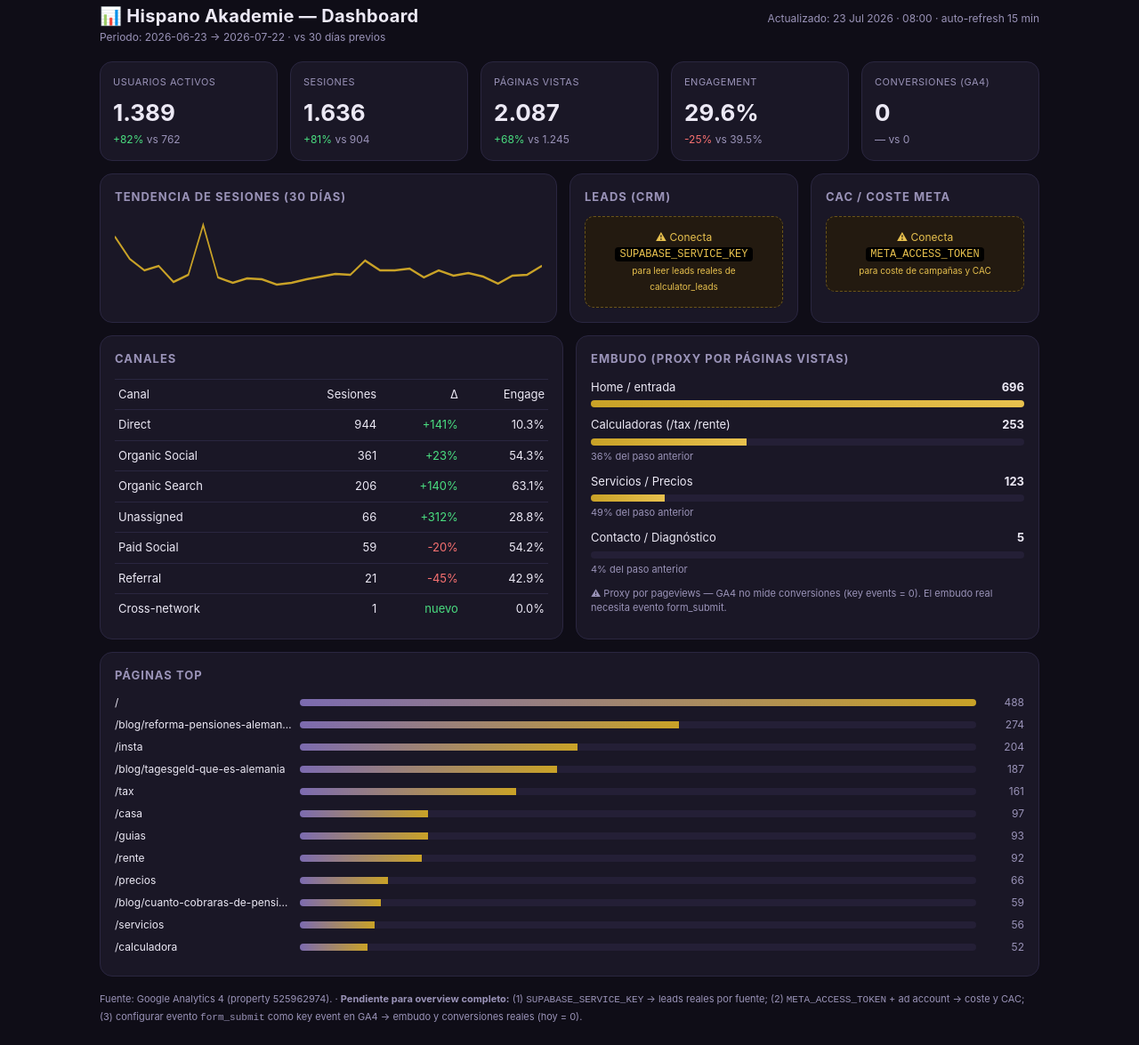
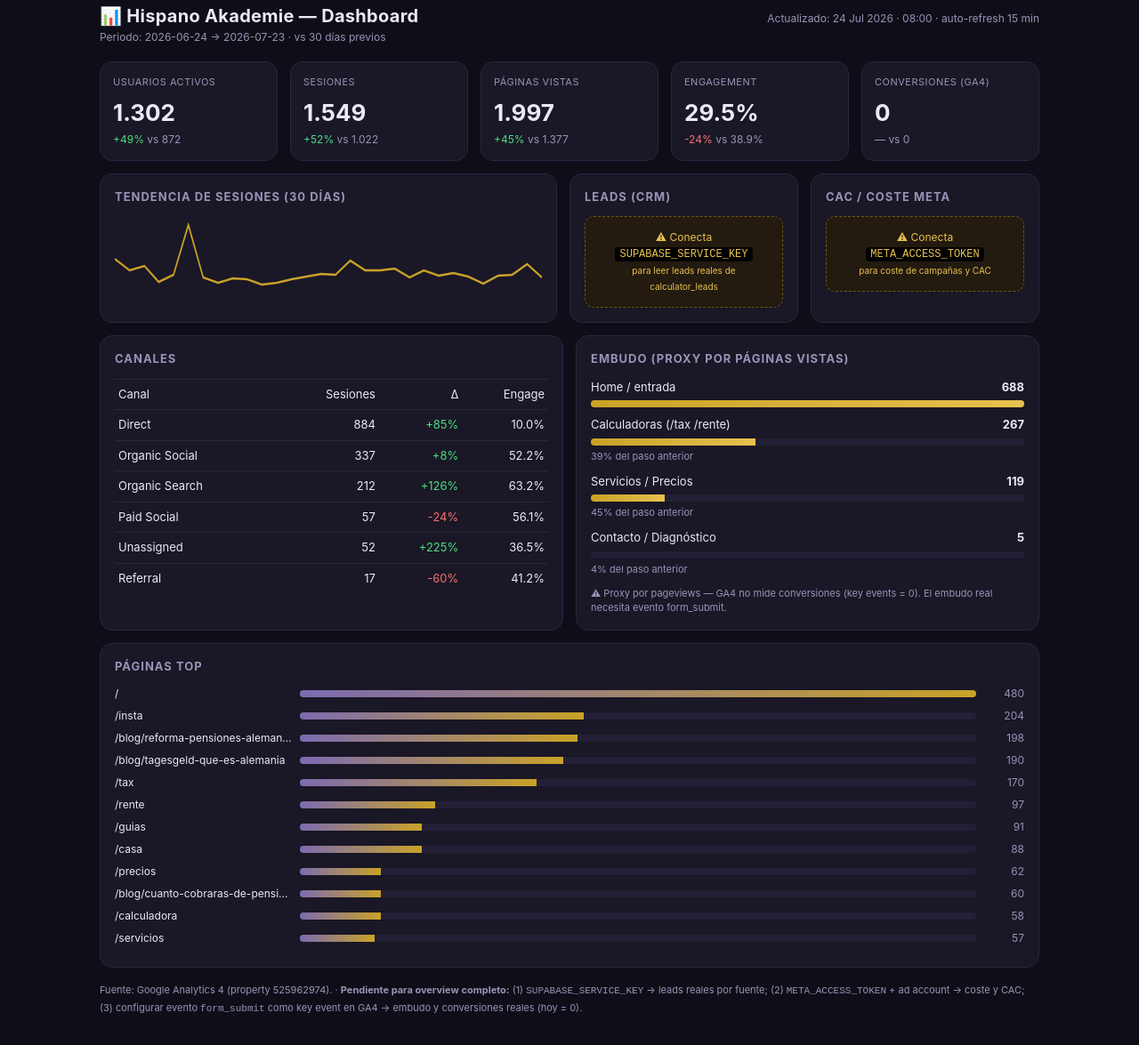
Before and after one commit to putersol/ha-mc-x7k2q8, a plain HTML site: page index.html in a window 1280 px wide. Shown: the part 19-1194 px from the top of the page at 89% size. Drawn offline with Linux system fonts and the light colour scheme.

Commit message:
update 2026-07-24

```diff
--- a/index.html
+++ b/index.html
@@ -34,72 +34,71 @@ td{padding:7px 4px;border-top:1px solid var(--line)} .r{text-align:right}
 @media(max-width:880px){.g5,.g3,.g2{grid-template-columns:1fr 1fr}}
 </style></head><body>
 <div class="head">
-  <div><h1>📊 Hispano Akademie — Dashboard</h1><div class="sub">Periodo: 2026-06-23 → 2026-07-22 · vs 30 días previos</div></div>
-  <div class="sub">Actualizado: 23 Jul 2026 · 08:00 · auto-refresh 15 min</div>
+  <div><h1>📊 Hispano Akademie — Dashboard</h1><div class="sub">Periodo: 2026-06-24 → 2026-07-23 · vs 30 días previos</div></div>
+  <div class="sub">Actualizado: 24 Jul 2026 · 08:00 · auto-refresh 15 min</div>
 </div>
 
 <div class="grid g5" style="margin-bottom:14px"><div class="kpi"><div class="kpi-label">Usuarios activos</div>
-      <div class="kpi-val">1.389</div>
-      <div class="kpi-delta"><span class="d-up">+82%</span> <span class="kpi-prev">vs 762</span></div></div><div class="kpi"><div class="kpi-label">Sesiones</div>
-      <div class="kpi-val">1.636</div>
-      <div class="kpi-delta"><span class="d-up">+81%</span> <span class="kpi-prev">vs 904</span></div></div><div class="kpi"><div class="kpi-label">Páginas vistas</div>
-      <div class="kpi-val">2.087</div>
-      <div class="kpi-delta"><span class="d-up">+68%</span> <span class="kpi-prev">vs 1.245</span></div></div><div class="kpi"><div class="kpi-label">Engagement</div>
-      <div class="kpi-val">29.6%</div>
-      <div class="kpi-delta"><span class="d-down">-25%</span> <span class="kpi-prev">vs 39.5%</span></div></div><div class="kpi"><div class="kpi-label">Conversiones (GA4)</div>
+      <div class="kpi-val">1.302</div>
+      <div class="kpi-delta"><span class="d-up">+49%</span> <span class="kpi-prev">vs 872</span></div></div><div class="kpi"><div class="kpi-label">Sesiones</div>
+      <div class="kpi-val">1.549</div>
+      <div class="kpi-delta"><span class="d-up">+52%</span> <span class="kpi-prev">vs 1.022</span></div></div><div class="kpi"><div class="kpi-label">Páginas vistas</div>
+      <div class="kpi-val">1.997</div>
+      <div class="kpi-delta"><span class="d-up">+45%</span> <span class="kpi-prev">vs 1.377</span></div></div><div class="kpi"><div class="kpi-label">Engagement</div>
+      <div class="kpi-val">29.5%</div>
+      <div class="kpi-delta"><span class="d-down">-24%</span> <span class="kpi-prev">vs 38.9%</span></div></div><div class="kpi"><div class="kpi-label">Conversiones (GA4)</div>
       <div class="kpi-val">0</div>
       <div class="kpi-delta"><span class="d-flat">—</span> <span class="kpi-prev">vs 0</span></div></div></div>
 
 <div class="grid g3" style="margin-bottom:14px">
   <div class="card"><h2>Tendencia de sesiones (30 días)</h2>
-    <svg viewBox="0 0 720 90" width="100%" height="90" preserveAspectRatio="none"><polyline points="0,23 25,48 50,61 74,56 99,74 124,66 149,10 174,69 199,75 223,70 248,71 273,77 298,75 323,71 348,68 372,65 397,66 422,50 447,61 472,61 497,59 521,69 546,61 571,67 596,64 621,68 646,76 670,67 695,66 720,56" fill="none" stroke="#c9a227" stroke-width="2.5"/></svg></div>
+    <svg viewBox="0 0 720 90" width="100%" height="90" preserveAspectRatio="none"><polyline points="0,48 25,61 50,56 74,74 99,66 124,10 149,69 174,75 199,70 223,71 248,77 273,75 298,71 323,68 348,65 372,66 397,50 422,61 447,61 472,59 497,69 521,61 546,67 571,64 596,68 621,76 646,67 670,66 695,54 720,69" fill="none" stroke="#c9a227" stroke-width="2.5"/></svg></div>
   <div class="card"><h2>Leads (CRM)</h2><div class="pending">⚠ Conecta <code>SUPABASE_SERVICE_KEY</code><br><small>para leer leads reales de calculator_leads</small></div></div>
   <div class="card"><h2>CAC / Coste Meta</h2><div class="pending">⚠ Conecta <code>META_ACCESS_TOKEN</code><br><small>para coste de campañas y CAC</small></div></div>
 </div>
 
 <div class="grid g2" style="margin-bottom:14px">
   <div class="card"><h2>Canales</h2>
-    <table><tr><td>Canal</td><td class="r">Sesiones</td><td class="r">Δ</td><td class="r">Engage</td></tr><tr><td>Direct</td><td class="r">944</td>
-      <td class="r"><span class="d-up">+141%</span></td><td class="r">10.3%</td></tr><tr><td>Organic Social</td><td class="r">361</td>
-      <td class="r"><span class="d-up">+23%</span></td><td class="r">54.3%</td></tr><tr><td>Organic Search</td><td class="r">206</td>
-      <td class="r"><span class="d-up">+140%</span></td><td class="r">63.1%</td></tr><tr><td>Unassigned</td><td class="r">66</td>
-      <td class="r"><span class="d-up">+312%</span></td><td class="r">28.8%</td></tr><tr><td>Paid Social</td><td class="r">59</td>
-      <td class="r"><span class="d-down">-20%</span></td><td class="r">54.2%</td></tr><tr><td>Referral</td><td class="r">21</td>
-      <td class="r"><span class="d-down">-45%</span></td><td class="r">42.9%</td></tr><tr><td>Cross-network</td><td class="r">1</td>
-      <td class="r"><span class="d-up">nuevo</span></td><td class="r">0.0%</td></tr></table></div>
-  <div class="card"><h2>Embudo (proxy por páginas vistas)</h2><div class="funnel-step"><div class="funnel-top"><span>Home / entrada</span><b>696</b></div>
-      <div class="bar-track"><span class="bar-fill f" style="width:100%"></span></div></div><div class="funnel-step"><div class="funnel-top"><span>Calculadoras (/tax /rente)</span><b>253</b></div>
-      <div class="bar-track"><span class="bar-fill f" style="width:36%"></span></div><span class="funnel-rate">36% del paso anterior</span></div><div class="funnel-step"><div class="funnel-top"><span>Servicios / Precios</span><b>123</b></div>
-      <div class="bar-track"><span class="bar-fill f" style="width:17%"></span></div><span class="funnel-rate">49% del paso anterior</span></div><div class="funnel-step"><div class="funnel-top"><span>Contacto / Diagnóstico</span><b>5</b></div>
+    <table><tr><td>Canal</td><td class="r">Sesiones</td><td class="r">Δ</td><td class="r">Engage</td></tr><tr><td>Direct</td><td class="r">884</td>
+      <td class="r"><span class="d-up">+85%</span></td><td class="r">10.0%</td></tr><tr><td>Organic Social</td><td class="r">337</td>
+      <td class="r"><span class="d-up">+8%</span></td><td class="r">52.2%</td></tr><tr><td>Organic Search</td><td class="r">212</td>
+      <td class="r"><span class="d-up">+126%</span></td><td class="r">63.2%</td></tr><tr><td>Paid Social</td><td class="r">57</td>
+      <td class="r"><span class="d-down">-24%</span></td><td class="r">56.1%</td></tr><tr><td>Unassigned</td><td class="r">52</td>
+      <td class="r"><span class="d-up">+225%</span></td><td class="r">36.5%</td></tr><tr><td>Referral</td><td class="r">17</td>
+      <td class="r"><span class="d-down">-60%</span></td><td class="r">41.2%</td></tr></table></div>
+  <div class="card"><h2>Embudo (proxy por páginas vistas)</h2><div class="funnel-step"><div class="funnel-top"><span>Home / entrada</span><b>688</b></div>
+      <div class="bar-track"><span class="bar-fill f" style="width:100%"></span></div></div><div class="funnel-step"><div class="funnel-top"><span>Calculadoras (/tax /rente)</span><b>267</b></div>
+      <div class="bar-track"><span class="bar-fill f" style="width:38%"></span></div><span class="funnel-rate">39% del paso anterior</span></div><div class="funnel-step"><div class="funnel-top"><span>Servicios / Precios</span><b>119</b></div>
+      <div class="bar-track"><span class="bar-fill f" style="width:17%"></span></div><span class="funnel-rate">45% del paso anterior</span></div><div class="funnel-step"><div class="funnel-top"><span>Contacto / Diagnóstico</span><b>5</b></div>
       <div class="bar-track"><span class="bar-fill f" style="width:0%"></span></div><span class="funnel-rate">4% del paso anterior</span></div>
     <div class="funnel-rate" style="margin-top:8px">⚠ Proxy por pageviews — GA4 no mide conversiones (key events = 0). El embudo real necesita evento form_submit.</div></div>
 </div>
 
 <div class="card"><h2>Páginas top</h2><div class="bar-row"><span class="bar-label">/</span>
       <span class="bar-track"><span class="bar-fill" style="width:100%"></span></span>
-      <span class="bar-val">488</span></div><div class="bar-row"><span class="bar-label">/blog/reforma-pensiones-alemania-2</span>
-      <span class="bar-track"><span class="bar-fill" style="width:56%"></span></span>
-      <span class="bar-val">274</span></div><div class="bar-row"><span class="bar-label">/insta</span>
+      <span class="bar-val">480</span></div><div class="bar-row"><span class="bar-label">/insta</span>
+      <span class="bar-track"><span class="bar-fill" style="width:42%"></span></span>
+      <span class="bar-val">204</span></div><div class="bar-row"><span class="bar-label">/blog/reforma-pensiones-alemania-2</span>
       <span class="bar-track"><span class="bar-fill" style="width:41%"></span></span>
-      <span class="bar-val">204</span></div><div class="bar-row"><span class="bar-label">/blog/tagesgeld-que-es-alemania</span>
-      <span class="bar-track"><span class="bar-fill" style="width:38%"></span></span>
-      <span class="bar-val">187</span></div><div class="bar-row"><span class="bar-label">/tax</span>
-      <span class="bar-track"><span class="bar-fill" style="width:32%"></span></span>
-      <span class="bar-val">161</span></div><div class="bar-row"><span class="bar-label">/casa</span>
-      <span class="bar-track"><span class="bar-fill" style="width:19%"></span></span>
+      <span class="bar-val">198</span></div><div class="bar-row"><span class="bar-label">/blog/tagesgeld-que-es-alemania</span>
+      <span class="bar-track"><span class="bar-fill" style="width:39%"></span></span>
+      <span class="bar-val">190</span></div><div class="bar-row"><span class="bar-label">/tax</span>
+      <span class="bar-track"><span class="bar-fill" style="width:35%"></span></span>
+      <span class="bar-val">170</span></div><div class="bar-row"><span class="bar-label">/rente</span>
+      <span class="bar-track"><span class="bar-fill" style="width:20%"></span></span>
       <span class="bar-val">97</span></div><div class="bar-row"><span class="bar-label">/guias</span>
-      <span class="bar-track"><span class="bar-fill" style="width:19%"></span></span>
-      <span class="bar-val">93</span></div><div class="bar-row"><span class="bar-label">/rente</span>
       <span class="bar-track"><span class="bar-fill" style="width:18%"></span></span>
-      <span class="bar-val">92</span></div><div class="bar-row"><span class="bar-label">/precios</span>
-      <span class="bar-track"><span class="bar-fill" style="width:13%"></span></span>
-      <span class="bar-val">66</span></div><div class="bar-row"><span class="bar-label">/blog/cuanto-cobraras-de-pension-e</span>
+      <span class="bar-val">91</span></div><div class="bar-row"><span class="bar-label">/casa</span>
+      <span class="bar-track"><span class="bar-fill" style="width:18%"></span></span>
+      <span class="bar-val">88</span></div><div class="bar-row"><span class="bar-label">/precios</span>
       <span class="bar-track"><span class="bar-fill" style="width:12%"></span></span>
-      <span class="bar-val">59</span></div><div class="bar-row"><span class="bar-label">/servicios</span>
+      <span class="bar-val">62</span></div><div class="bar-row"><span class="bar-label">/blog/cuanto-cobraras-de-pension-e</span>
+      <span class="bar-track"><span class="bar-fill" style="width:12%"></span></span>
+      <span class="bar-val">60</span></div><div class="bar-row"><span class="bar-label">/calculadora</span>
+      <span class="bar-track"><span class="bar-fill" style="width:12%"></span></span>
+      <span class="bar-val">58</span></div><div class="bar-row"><span class="bar-label">/servicios</span>
       <span class="bar-track"><span class="bar-fill" style="width:11%"></span></span>
-      <span class="bar-val">56</span></div><div class="bar-row"><span class="bar-label">/calculadora</span>
-      <span class="bar-track"><span class="bar-fill" style="width:10%"></span></span>
-      <span class="bar-val">52</span></div></div>
+      <span class="bar-val">57</span></div></div>
 
 <div class="note">
 Fuente: Google Analytics 4 (property 525962974). · <b>Pendiente para overview completo:</b>
```
